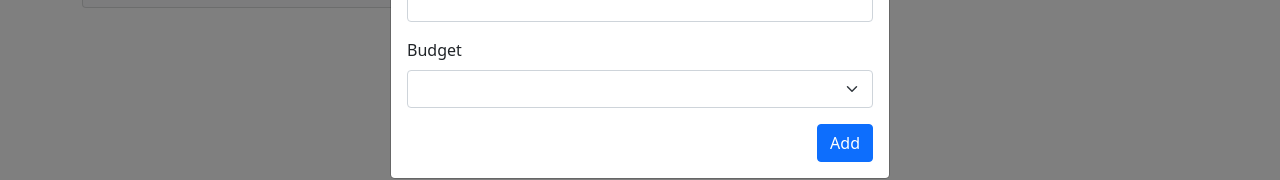
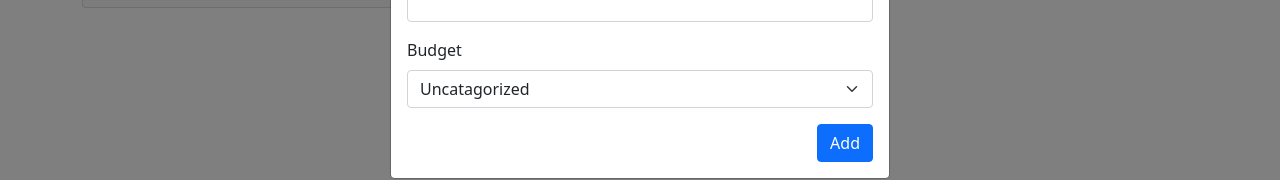
Before and after one commit to jsadsad/Budget-Tracker, a React (Create React App) app: page / in a window 1280 px wide. Shown: the part 248-428 px from the top of the page. Built offline with nearby package versions, Linux system fonts and the light colour scheme.

Commit message:
added UNCATEGORIZED_BUDGET_ID

```diff
--- a/src/components/AddExpenseModal.js
+++ b/src/components/AddExpenseModal.js
@@ -3,6 +3,7 @@ import React from 'react'
 import { Form, Modal, Button } from 'react-bootstrap'
 import { useBudgets } from '../contexts/BudgetsContext'
 import { useRef } from 'react' // creating references via variables.
+import { UNCATEGORIZED_BUDGET_ID } from '../contexts/BudgetsContext'
 
 const AddExpenseModal = ({ show, handleClose, defaultBudgetId }) => {
   const descriptionRef = useRef()
@@ -44,6 +45,7 @@ const AddExpenseModal = ({ show, handleClose, defaultBudgetId }) => {
           <Form.Group className="mb-3" controlId="budgetId">
             <Form.Label>Budget</Form.Label>
             <Form.Select defaultValue={defaultBudgetId} ref={budgetIdRef}>
+              <option id={UNCATEGORIZED_BUDGET_ID}>Uncatagorized</option>
               {budgets.map((budget) => (
                 <option key={budget.id} value={budget.id}>
                   {budget.name}
--- a/src/contexts/BudgetsContext.js
+++ b/src/contexts/BudgetsContext.js
@@ -3,6 +3,8 @@ import { v4 as uuidV4 } from 'uuid'
 import useLocalStorage from '../hooks/useLocalStorage'
 
 const BudgetsContext = React.createContext()
+
+export const UNCATEGORIZED_BUDGET_ID = 'Uncategorized'
 
 export function useBudgets() {
   return useContext(BudgetsContext)
```
